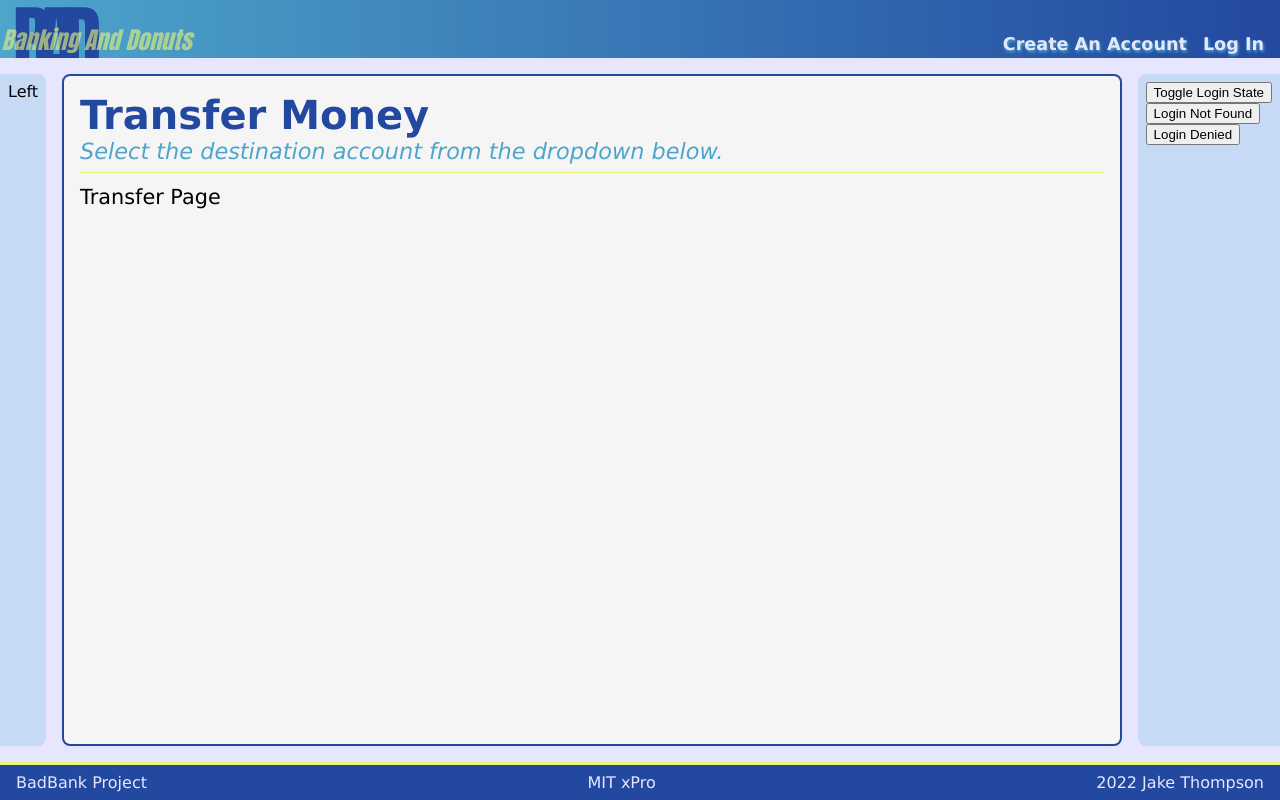
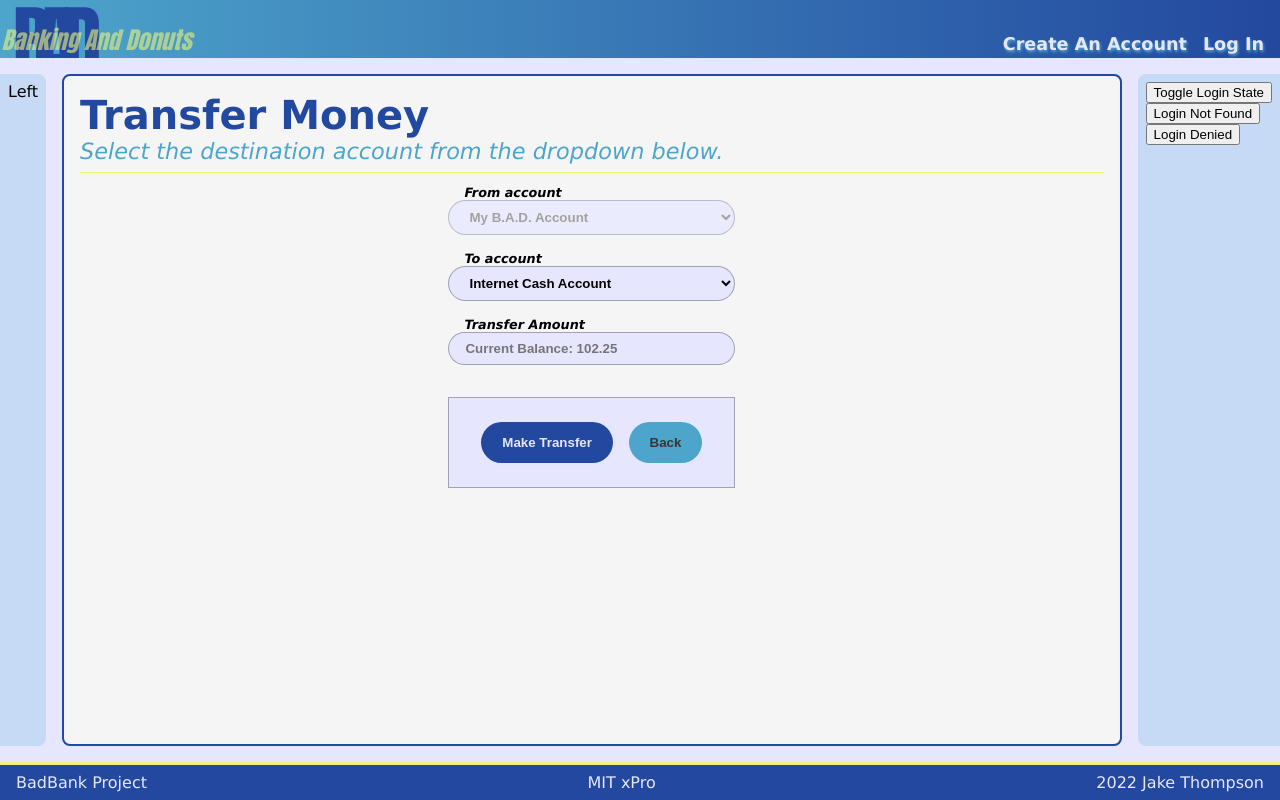
Before and after one commit to jake-the-cake/bad-bank, a React app in the folder client/: page /transfer in a window 1280 px wide. Built offline with nearby package versions, Linux system fonts and the light colour scheme.

Commit message:
tranaction form and populating accounts

```diff
--- /dev/null
+++ b/client/src/components/TransactionForm.tsx
@@ -0,0 +1,71 @@
+import React from 'react'
+import { useNavigate } from 'react-router'
+
+type AccountDetails = {
+  type: string
+  id: string
+  name: string
+  balance: number
+}
+
+interface TransactionFormProps {
+  fromAccount: AccountDetails[]
+  toAccount: AccountDetails[]
+}
+
+export const TransactionForm: ( props: TransactionFormProps ) => JSX.Element = ({ fromAccount, toAccount }) => {
+  const navigate = useNavigate()
+
+  const formObject: any = {}
+
+  if ( fromAccount.length === 1 ) {
+    switch ( fromAccount[ 0 ].type ) {
+      case 'cash':
+        formObject.type = 'Deposit'
+        formObject.fromDisabled = true
+        formObject.toDisabled = true
+        break
+      case 'user':
+        if ( toAccount.length === 1 ) {
+          formObject.type = 'Withdrawal'
+          formObject.fromDisabled = true
+          formObject.toDisabled = true
+        }
+        else {
+          formObject.type = 'Transfer'
+          formObject.fromDisabled = true
+          formObject.toDisabled = false
+        }
+        break
+      default:
+        break
+    }
+  }
+
+  return (
+    <form className='form__container'>
+      <label htmlFor='from'>From account</label>
+      <select id='from' disabled={ formObject.fromDisabled }>
+      {
+        fromAccount.map( acct => (
+            <option key={ acct.id } value={ acct.id }>{ acct.name }</option>
+            ))
+          }
+      </select>
+      <label htmlFor='to'>To account</label>
+      <select id='to' disabled={ formObject.toDisabled }>
+      {
+        toAccount.map( acct => (
+          <option value={ acct.id }>{ acct.name }</option>
+        ))
+      }
+      </select>
+      <label htmlFor='password'>{ formObject.type } Amount</label><
+      input id='password' placeholder={ `Current Balance: ${ 102.25 }` } type="text" />
+      <div className='buttons__horizontal'>
+        <button>Make { formObject.type }</button>
+        <button className='button__secondary' onClick={ () => navigate( '/' ) }>Back</button>
+      </div>
+    </form>
+  )
+}
--- a/client/src/pages/Deposit.tsx
+++ b/client/src/pages/Deposit.tsx
@@ -1,6 +1,7 @@
 import React, { useContext } from 'react'
 import { useNavigate } from 'react-router'
 import { MainCard } from '../components/MainCard'
+import { TransactionForm } from '../components/TransactionForm'
 import { PageContext } from '../context/UserContext'
 import { changeActiveLink } from '../functions/changeActiveLink'
 
@@ -8,33 +9,34 @@ export const Deposit = () => {
   const ctx = useContext( PageContext )
   const navigate = useNavigate()
 
+  // update context with current url pathname
   changeActiveLink(
     window.location.pathname,
     ctx.user.url,
     ctx.dispatch
   )
 
+  // redirect to login if not logged in
   if ( ctx.user.loginState !== true ) navigate( '/login' )
 
   return (
     <MainCard
       title='Make a Deposit'
       content={
-        <form className='form__container'>
-          <label htmlFor='from'>From account</label>
-          <select id='from' disabled>
-            <option value='cash'>Internet Cash Account</option>
-          </select>
-          <label htmlFor='to'>To account</label>
-          <select id='to' disabled>
-            <option value='cash'>My B.A.D. Account</option>
-          </select>
-          <label htmlFor='password'>Deposit Amount</label><input id='password' placeholder='Enter amount' type="text" />
-          <div className='buttons__horizontal'>
-            <button>Make Deposit</button>
-            <button className='button__secondary' onClick={ () => navigate( '/' ) }>Back</button>
-          </div>
-        </form>
+        <TransactionForm
+          fromAccount={[{
+            type: 'cash',
+            id: 'cash',
+            name: 'Internet Cash Account',
+            balance: 1000000000
+          }]}
+          toAccount={[{
+            type: 'user',
+            id: 'user',
+            name: 'My B.A.D. Account',
+            balance: 50
+          }]}
+        />
       }
     />
   )
--- a/client/src/pages/Transfer.tsx
+++ b/client/src/pages/Transfer.tsx
@@ -1,6 +1,7 @@
 import React, { useContext } from 'react'
 import { useNavigate } from 'react-router'
 import { MainCard } from '../components/MainCard'
+import { TransactionForm } from '../components/TransactionForm'
 import { PageContext } from '../context/UserContext'
 import { changeActiveLink } from '../functions/changeActiveLink'
 
@@ -23,9 +24,27 @@ export const Transfer = () => {
       title='Transfer Money'
       subtitle='Select the destination account from the dropdown below.'
       content={
-        <>
-          Transfer Page
-        </>
+        <TransactionForm
+          fromAccount={[{
+            type: 'user',
+            id: 'user',
+            name: 'My B.A.D. Account',
+            balance: 50
+          }]}
+          toAccount={[
+            {
+              type: 'cash',
+              id: 'cash',
+              name: 'Internet Cash Account',
+              balance: 1000000000
+            },{
+              type: 'cash',
+              id: 'cash',
+              name: 'Other Cash Account',
+              balance: 1000000000
+            },
+          ]}
+        />
       }
     />
   )
--- a/client/src/pages/Withdraw.tsx
+++ b/client/src/pages/Withdraw.tsx
@@ -1,6 +1,7 @@
 import React, { useContext } from 'react'
 import { useNavigate } from 'react-router'
 import { MainCard } from '../components/MainCard'
+import { TransactionForm } from '../components/TransactionForm'
 import { PageContext } from '../context/UserContext'
 import { changeActiveLink } from '../functions/changeActiveLink'
 
@@ -20,9 +21,20 @@ export const Withdraw = () => {
     <MainCard
       title='Make a Withdrawal'
       content={
-        <>
-          Withdraw Page
-        </>
+        <TransactionForm
+          fromAccount={[{
+            type: 'user',
+            id: 'user',
+            name: 'My B.A.D. Account',
+            balance: 50
+          }]}
+          toAccount={[{
+            type: 'cash',
+            id: 'cash',
+            name: 'Internet Cash Account',
+            balance: 1000000000
+          }]}
+        />
       }
     />
   )
```
